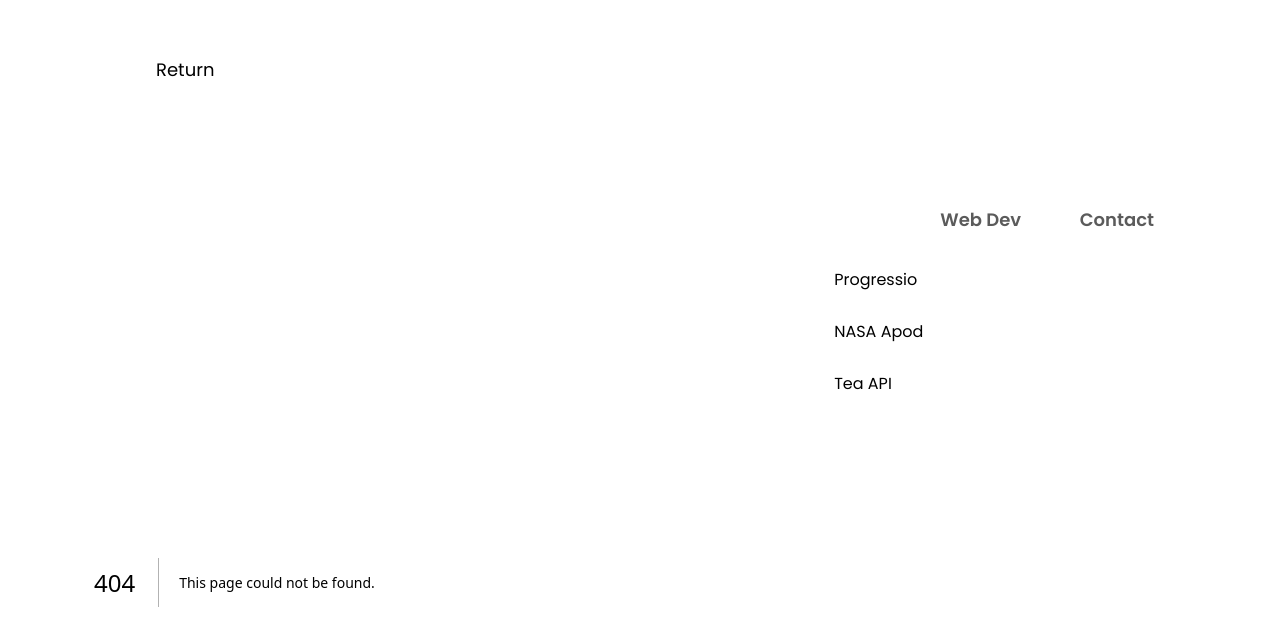
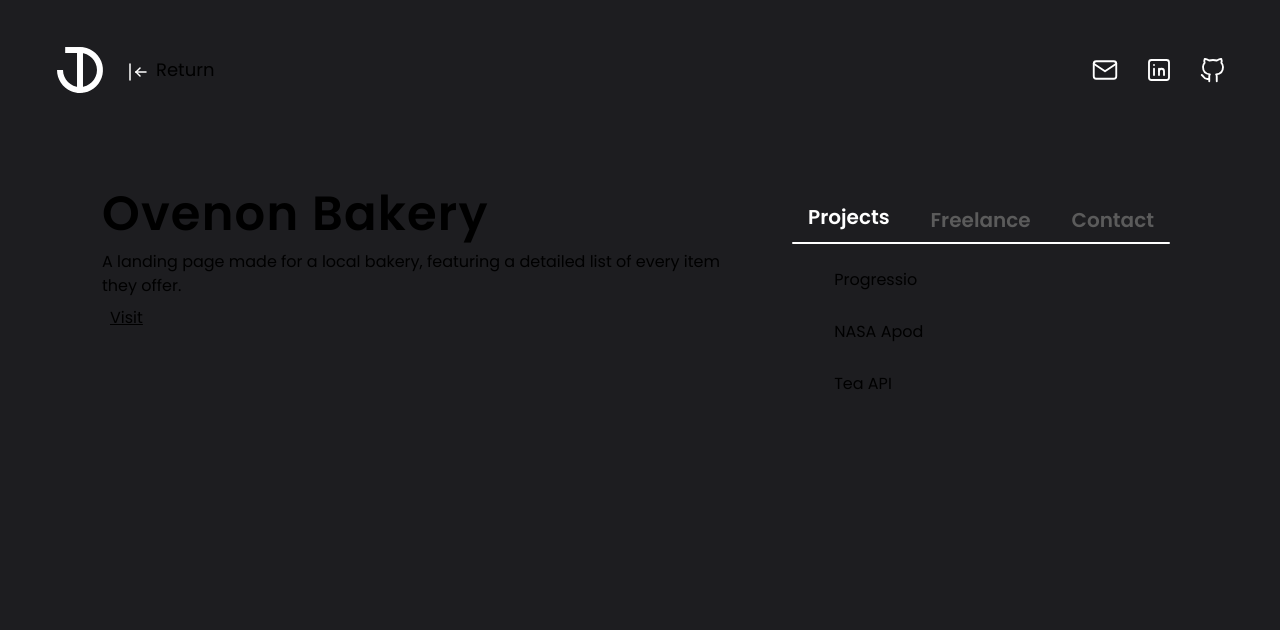
Before and after one commit to boonaki/portfolioV3, a Next.js app: page /ovenon in a window 1280 px wide. Before the commit this address had no page. Shown: the top 630 px of the page. Built offline with nearby package versions, Linux system fonts and the light colour scheme.

Commit message:
added changes

```diff
--- a/src/components/navbar.js
+++ b/src/components/navbar.js
@@ -22,7 +22,12 @@ const Navbar = () => {
             elem = <MenuOptions menuOpts={[{url: '/progressio', title: 'Progressio', type: 'int'}, {url: '/nasa', title: 'NASA Apod', type: 'int'}, {url: '/tea-api', title: 'Tea API', type: 'int'}]} />
             break;
         case 2:
-            elem = <MenuOptions menuOpts={[{url: '/skyward', title: 'Skyward', type: 'int'}, {url: '/ill-will', title: 'Ill Will', type: 'int'}, {url: '/onya-rose', title: 'Onya Rose Photography', type: 'int'}]} />
+            elem = <MenuOptions menuOpts={[
+                {url: '/skyward', title: 'Skyward', type: 'int'},
+                {url: '/ill-will', title: 'Ill Will', type: 'int'},
+                {url: '/onya-rose', title: 'Onya Rose Photography', type: 'int'},
+                {url: '/ovenon', title: 'Ovenon Bakery', type: 'int'}
+            ]} />
             break;
         case 3:
             elem = <MenuOptions menuOpts={[{url: 'mailto:joshuadurrett@boonaki.me', 'title': 'Email', type: 'ext'}, {url: 'https://github.com/boonaki', 'title': 'Github', type: 'ext'}, {url: 'https://twitter.com/durrettjosh', 'title': 'Twitter', type: 'ext'}, {url: 'https://linkedin.com/in/joshdurrett', 'title': 'LinkedIn', type: 'ext'}]}/>
@@ -33,9 +38,9 @@ const Navbar = () => {
         <section className="flex flex-col items-center my-6 min-[390px]:w-[390px] md:w-[380px] lg:w-[410px]">
             {/* tabs component */}
             <div className="flex flex-col items-center w-full px-4">
-                <div className="flex justify-between items-center px-2 w-full font-semibold sm:px-4 text-white sm:text-lg">
+                <div className="flex justify-between items-center px-2 w-full font-semibold sm:px-4 text-white text-lg sm:text-xl">
                     <button className={selected === 1 ? 'translate-y-[-0.175rem] transition duration-75' : 'text-[#5b5b5b] transition duration-75 hover:text-white hover:translate-y-[-0.175rem]'} onClick={() => updateOptions(1)}>Projects</button>
-                    <button className={selected === 2 ? 'translate-y-[-0.175rem] transition duration-75' : 'text-[#5b5b5b] transition duration-75 hover:text-white hover:translate-y-[-0.175rem]'} onClick={() => updateOptions(2)}>Web Dev</button>
+                    <button className={selected === 2 ? 'translate-y-[-0.175rem] transition duration-75' : 'text-[#5b5b5b] transition duration-75 hover:text-white hover:translate-y-[-0.175rem]'} onClick={() => updateOptions(2)}>Freelance</button>
                     <Link href="/contact" className={selected === 3 ? 'translate-y-[-0.175rem] transition duration-75' : 'text-[#5b5b5b] transition duration-75 hover:text-white hover:translate-y-[-0.175rem]'} onClick={() => updateOptions(3)}>Contact</Link>
                 </div>
 
--- a/src/pages/contact/index.jsx
+++ b/src/pages/contact/index.jsx
@@ -14,6 +14,7 @@ const Contact = () => {
                         <div className="px-2">
                             <p>I am always open to new freelance clients, interesting project opportunities, and new friends! Feel free to reach out using the form below or any of my socials.</p>
                             <div className="my-2">
+                                <a href="mailto:joshdurrett17@gmail.com" className="mx-2 underline">joshdurrett17@gmail.com</a>
                                 <a href="https://progress.cyclic.app/u/boonaki" className="mx-2 underline">My Progress &gt;</a>
                             </div>
                         </div>
--- a/src/pages/ill-will/index.jsx
+++ b/src/pages/ill-will/index.jsx
@@ -13,10 +13,10 @@ const IllWillPage = () => {
                     <div>
                         <h1 className="text-5xl tracking-wide font-semibold my-2 mb-3 px-2 hello-in">Ill Will</h1>
                         <div className="px-2">
-                            <p>An E-commerce platform that offers various candles for users to choose from, or build your own with the build-your-own-candle tool. This project uses Stripe and Paypal to process user payments, alongside Node and Express.</p>
+                            <p>An E-commerce platform that allows users to browse a wide selection of candles or create their own using the build-your-own-candle tool. The project utilizes Stripe and Paypal for payment processing, in tandem with a custom-built Content-Management System and Inventory Management System to ensure a streamlined, user-friendly process for both business owners and customers.</p>
                             <div className="my-2 px-2">
-                                <a href="https://https://illwillprototype.up.railway.app/" className="mx-3 underline">Visit &gt;</a>
-                                <a href="https://https://illwillprototype.netlify.app/" className="mx-3 underline">See Prototype &gt;</a>
+                                <a href="https://illwillprototype.up.railway.app/" className="mx-3 underline">Visit &gt;</a>
+                                <a href="https://illwillprototype.netlify.app/" className="mx-3 underline">See Prototype &gt;</a>
                             </div>
                         </div>
                     </div>
--- a/src/pages/index.js
+++ b/src/pages/index.js
@@ -42,11 +42,11 @@ export default function Home() {
                         <span className="mx-2 my-1">Typescript</span>
                         <span className="mx-2 my-1">Express</span>
                         <span className="mx-2 my-1">React</span>
+                        <span className="mx-2 my-1">MongoDB</span>
                         <span className="mx-2 my-1">Node.js</span>
+                        <span className="mx-2 my-1">Artificial Intelligence</span>
                         <span className="mx-2 my-1">MySQL</span>
-                        <span className="mx-2 my-1">Artificial Intelligence</span>
                         <span className="mx-2 my-1">PlanetScale</span>
-                        <span className="mx-2 my-1">MongoDB</span>
                         <span className="mx-2 my-1">Prisma</span>
                         <span className="mx-2 my-1">REST/TRPC</span>
                         <span className="mx-2 my-1">Figma</span>
--- a/src/pages/onya-rose/index.jsx
+++ b/src/pages/onya-rose/index.jsx
@@ -13,7 +13,7 @@ const ORPPage = () => {
                     <div>
                         <h1 className="text-5xl tracking-wide font-semibold my-2 mb-3 px-2 hello-in">Onya Rose Photography</h1>
                         <div className="px-2">
-                            <p>A portfolio built to showcase her work and to offer a place for potential customers to book with them.</p>
+                            <p>A static portfolio built to showcase her work and to offer a place for potential customers to book with them.</p>
                             <div className="my-2 px-2">
                                 <a href="https://onyarosephotography.netlify.app/" className="mx-3 underline">Visit &gt;</a>
                             </div>
--- /dev/null
+++ b/src/pages/ovenon/index.jsx
@@ -0,0 +1,27 @@
+import Head from 'next/head'
+
+const OvenonPage = () => {
+    return (
+        <>
+            <Head>
+                <title>Ovenon Bakery</title>
+            </Head>
+            <div className="h-full">
+                <div className="mb-4">
+                    <div>
+                        <h1 className="text-5xl tracking-wide font-semibold my-2 mb-3 px-2 hello-in">Ovenon Bakery</h1>
+                        <div className="px-2">
+                            <p>A landing page made for a local bakery, featuring a detailed list of every item they offer.</p>
+                            <div className="my-2">
+                                <a href="https://ovenonbakery.netlify.app/" className="mx-2 underline">Visit</a>
+                            </div>
+                        </div>
+                    </div>
+
+                </div>
+            </div>
+        </>
+    )
+}
+
+export default OvenonPage
```
Also changed, not shown: public/imgs/sg.gif (added).
